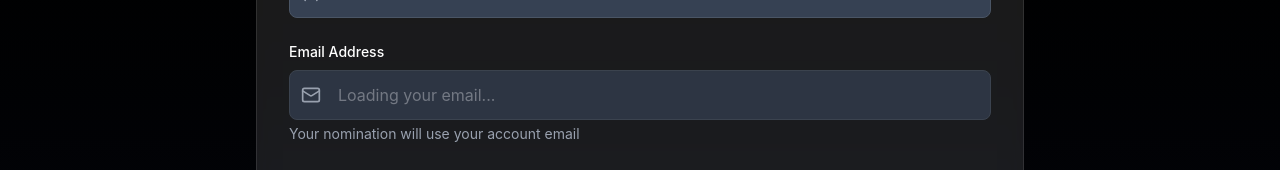
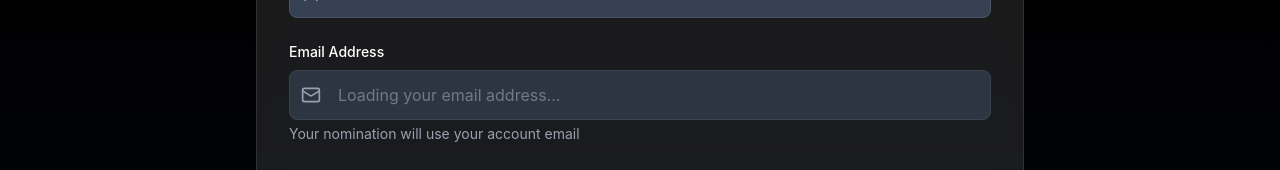
Before and after one commit to Yuvraj-cyborg/OTV-vote, a React (Vite) app in the folder frontend/: page /nominate in a window 1280 px wide. Shown: the part 365-535 px from the top of the page. Built offline with nearby package versions, Linux system fonts and the light colour scheme; no server answers; sample sign-in values are in the browser's storage.

Commit message:
email-nomination

```diff
--- a/frontend/src/pages/Nomination.jsx
+++ b/frontend/src/pages/Nomination.jsx
@@ -52,10 +52,11 @@ const NominationPage = () => {
 
       // Get the user profile to get their email
       fetchUserProfile()
-        .then(profileData => {
+        .then(response => {
+          const profileData = response.data;
           console.log("User profile loaded:", profileData);
           setUserProfile(profileData);
-          setNomineeEmail(profileData.email);
+          setNomineeEmail(profileData.userId);
         })
         .catch(error => {
           console.error("Error fetching user profile:", error);
@@ -252,7 +253,7 @@ const NominationPage = () => {
                     disabled
                     value={nomineeEmail}
                     className="w-full px-12 py-3 bg-gray-700 border border-gray-600 rounded-lg text-white placeholder-gray-400 focus:outline-none focus:ring-2 focus:ring-[#ffb700] opacity-70"
-                    placeholder="Loading your email..."
+                    placeholder={nomineeEmail || "Loading your email address..."}
                   />
                   <div className="absolute inset-y-0 left-0 pl-3 flex items-center">
                     <Mail className="h-5 w-5 text-gray-400" />
```
